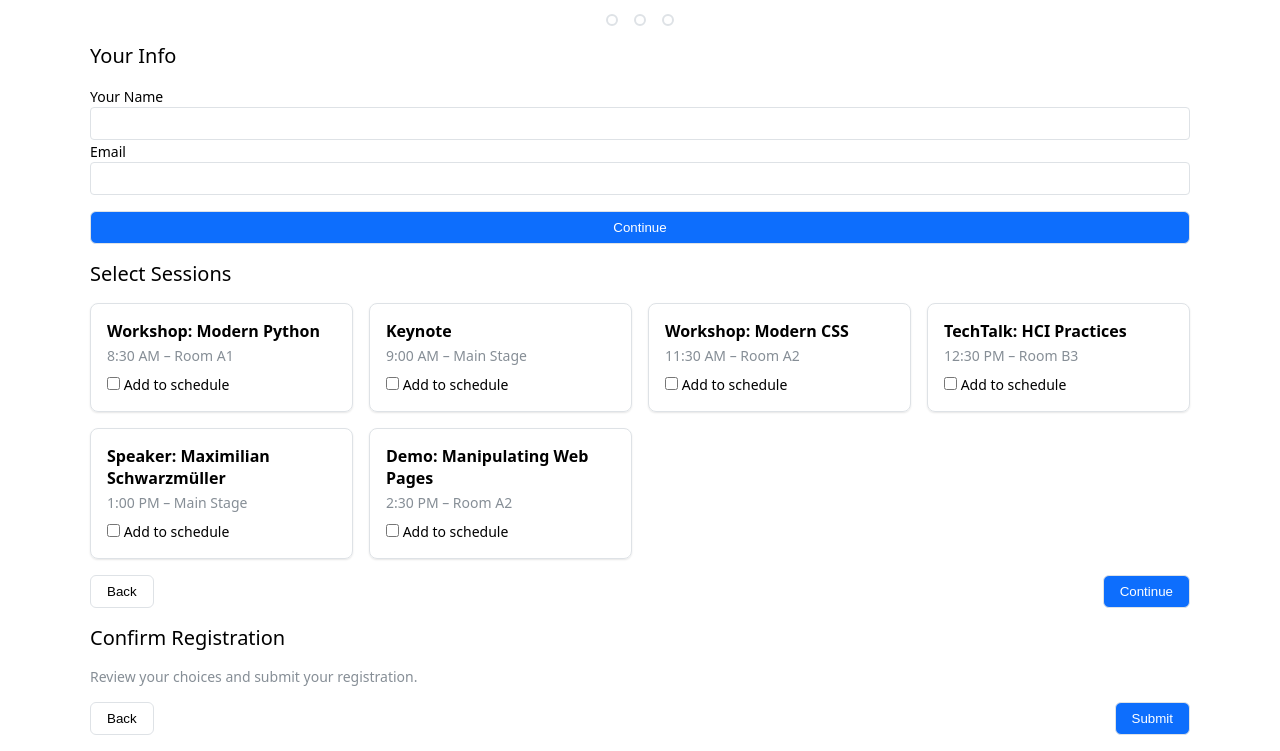
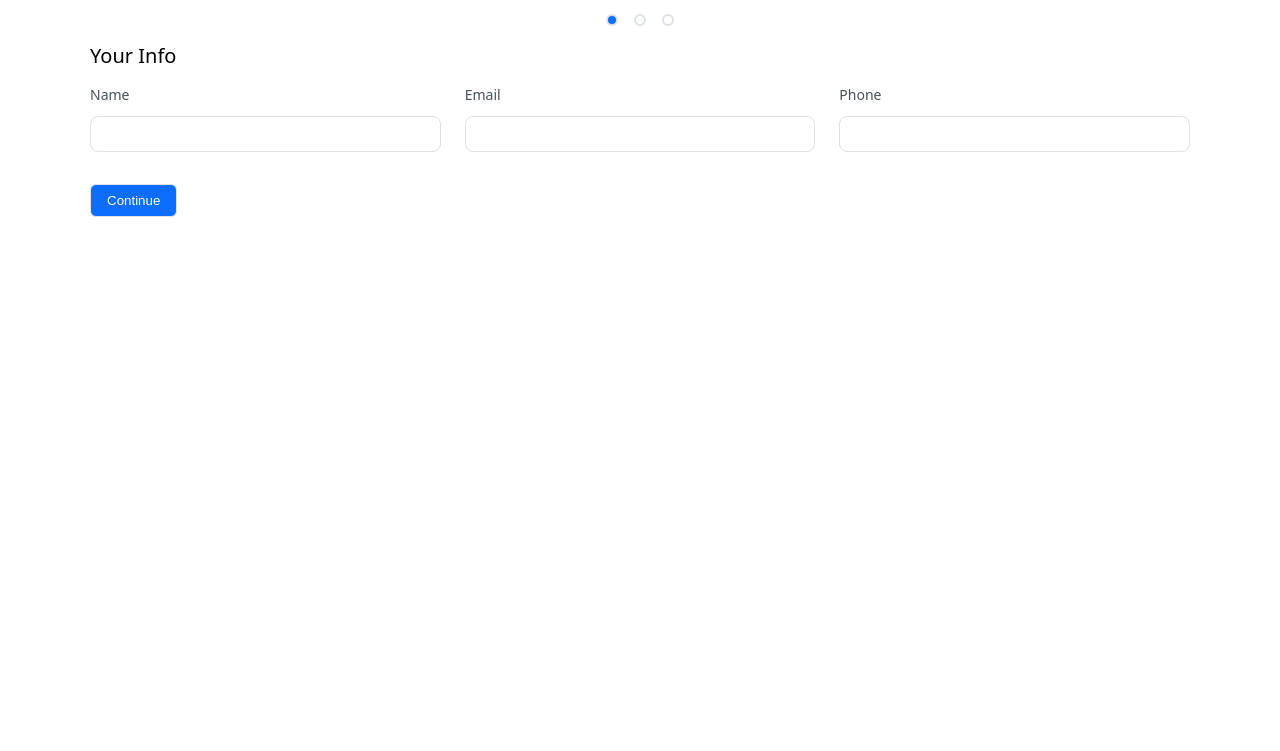
Before and after one commit to RobotSpaceKitty/event-registration, a website built with Vite: page index.html in a window 1280 px wide. Shown: the part 60-811 px from the top of the page. Built offline with nearby package versions, Linux system fonts and the light colour scheme.

Commit message:
updated markup for steps.js added steps.js functionality updated main style.scss barrel added utils, button/form styles,

```diff
--- a/index.html
+++ b/index.html
@@ -31,20 +31,42 @@
       >
         <h2 id="step1-title" class="text-lg font-medium">Your Info</h2>
 
-        <form class="d-grid gap-4 my-4">
-          <div class="form-group">
-            <label for="user-name" class="text-sm mb-1">Your Name</label>
-            <input id="user-name" type="text" class="w-full" required />
+        <form name="event-registration" class="my-4">
+          <div class="form-row-3">
+            <div class="form-group">
+              <label for="user-name" class="text-sm">Name</label>
+              <input
+                id="user-name"
+                name="user-name"
+                type="text"
+                class="mt-2 w-full"
+                required
+              />
+            </div>
+
+            <div class="form-group">
+              <label for="user-email" class="text-sm">Email</label>
+              <input
+                id="user-email"
+                name="user-email"
+                type="email"
+                class="mt-2 w-full"
+                required
+              />
+            </div>
+
+            <div class="form-group">
+              <label for="user-phone" class="text-sm">Phone</label>
+              <input
+                id="user-phone"
+                name="user-phone"
+                type="text"
+                class="mt-2 w-full"
+                required
+              />
+            </div>
           </div>
-
-          <div class="form-group">
-            <label for="user-email" class="text-sm mb-1">Email</label>
-            <input id="user-email" type="email" class="w-full" required />
-          </div>
-
-          <button type="button" class="btn btn--primary mt-4" data-next>
-            Continue
-          </button>
+          <button class="btn btn--primary mt-4" data-next>Continue</button>
         </form>
       </section>
 
@@ -55,7 +77,9 @@
           <div class="card shadow-sm">
             <h3 class="text-base mb-1">Workshop: Modern Python</h3>
             <p class="text-sm text-muted mb-2">8:30 AM – Room A1</p>
-            <label for="session-python" class="text-sm flex-left gap-2 font-sans"
+            <label
+              for="session-python"
+              class="text-sm flex-left gap-2 font-sans"
               ><input id="session-python" type="checkbox" /> Add to
               schedule</label
             >
@@ -63,7 +87,9 @@
           <div class="card shadow-sm">
             <h3 class="text-base mb-1">Keynote</h3>
             <p class="text-sm text-muted mb-2">9:00 AM – Main Stage</p>
-            <label for="session-keynote" class="text-sm flex-left gap-2 font-sans"
+            <label
+              for="session-keynote"
+              class="text-sm flex-left gap-2 font-sans"
               ><input id="session-keynote" type="checkbox" /> Add to
               schedule</label
             >
@@ -86,7 +112,9 @@
           <div class="card shadow-sm">
             <h3 class="text-base mb-1">Speaker: Maximilian Schwarzmüller</h3>
             <p class="text-sm text-muted mb-2">1:00 PM – Main Stage</p>
-            <label for="session-speaker" class="text-sm flex-left gap-2 font-sans"
+            <label
+              for="session-speaker"
+              class="text-sm flex-left gap-2 font-sans"
               ><input id="session-speaker" type="checkbox" /> Add to
               schedule</label
             >
@@ -96,7 +124,8 @@
             <h3 class="text-base mb-1">Demo: Manipulating Web Pages</h3>
             <p class="text-sm text-muted mb-2">2:30 PM – Room A2</p>
             <label for="session-manip" class="text-sm flex-left gap-2 font-sans"
-              ><input id="session-manip" type="checkbox" /> Add to schedule</label
+              ><input id="session-manip" type="checkbox" /> Add to
+              schedule</label
             >
           </div>
         </div>
@@ -109,7 +138,9 @@
 
       <!-- STEP 3 -->
       <section class="step" data-step="3" aria-labelledby="step3-title">
-        <h2 id="step3-title" class="text-lg font-medium">Confirm Registration</h2>
+        <h2 id="step3-title" class="text-lg font-medium">
+          Confirm Registration
+        </h2>
         <p class="text-sm my-4 text-muted">
           Review your choices and submit your registration.
         </p>
--- a/src/js/steps.js
+++ b/src/js/steps.js
@@ -0,0 +1,48 @@
+document.addEventListener("DOMContentLoaded", () => {
+  const steps = Array.from(document.querySelectorAll(".step"));
+  const progressDots = Array.from(document.querySelectorAll(".progress__step"));
+  let current = 0;
+
+  function showStep(index) {
+    steps.forEach((step, i) => {
+      step.classList.toggle("step--active", i === index);
+    });
+
+    progressDots.forEach((dot, i) => {
+      dot.classList.toggle("step--active", i === index);
+    });
+
+    current = index;
+  }
+
+  function nextStep() {
+    if (current < steps.length - 1) {
+      showStep(current + 1);
+    }
+  }
+
+  function previousStep() {
+    if (current > 0) {
+      showStep(current - 1);
+    }
+  }
+
+  // NEXT buttons
+  document.querySelectorAll("[data-next]").forEach((btn) => {
+    btn.addEventListener("click", (e) => {
+      e.preventDefault();
+      nextStep();
+    });
+  });
+
+  // PREVIOUS buttons
+  document.querySelectorAll("[data-prev]").forEach((btn) => {
+    btn.addEventListener("click", (e) => {
+      e.preventDefault();
+      previousStep();
+    });
+  });
+
+  // Initialize on first step
+  showStep(0);
+});
--- a/src/styles/base/_utilities.scss
+++ b/src/styles/base/_utilities.scss
@@ -11,6 +11,14 @@
 
 .w-full {
   width: 100%;
+}
+
+.w-50 {
+  width: 50%;
+}
+
+.w-33 {
+  width: 33.33333%;
 }
 
 .d-block {
--- a/src/styles/components/_buttons.scss
+++ b/src/styles/components/_buttons.scss
@@ -13,7 +13,4 @@
     background: v.$color-primary;
     color: white;
   }
-  &--ghost {
-    pointer-events: none;
-  }
 }
--- a/src/styles/components/_forms.scss
+++ b/src/styles/components/_forms.scss
@@ -1,8 +1,102 @@
 @use "@/styles/abstracts/variables" as v;
+@use "@/styles/abstracts/mixins" as m;
 
 input[type="text"],
-input[type="email"] {
+input[type="email"],
+input[type="phone"] {
   padding: v.$space-sm;
   border: 1px solid v.$color-border;
   border-radius: 4px;
 }
+
+
+/* Container for spacing */
+.form-group {
+  display: flex;
+  flex-direction: column;
+  margin-bottom: v.$space-md;
+}
+
+/* Labels */
+.form-group label {
+  font-size: v.$font-sm;
+  font-weight: 500;
+  margin-bottom: v.$space-xs;
+  color: v.$gray-700;
+}
+
+/* Base input styling */
+.form-group input,
+.form-group select,
+.form-group textarea {
+  width: 100%;
+  padding: v.$space-sm v.$space-md;
+  border: 1px solid v.$color-border;
+  border-radius: v.$radius-md;
+  background: white;
+  font-size: v.$font-base;
+  color: v.$gray-900;
+  transition: all 0.2s ease;
+}
+
+/* Focus style */
+.form-group input:focus,
+.form-group select:focus,
+.form-group textarea:focus {
+  outline: none;
+  border-color: v.$color-primary;
+  box-shadow: 0 0 0 2px rgba(13, 110, 253, 0.25);
+}
+
+/* Hover */
+.form-group input:hover,
+.form-group select:hover,
+.form-group textarea:hover {
+  border-color: v.$gray-400;
+}
+
+/* Disabled */
+.form-group input:disabled,
+.form-group select:disabled,
+.form-group textarea:disabled {
+  background: v.$gray-100;
+  border-color: v.$gray-300;
+  cursor: not-allowed;
+  opacity: 0.7;
+}
+
+/* Error state */
+.form-group--error label {
+  color: v.$color-danger;
+}
+
+.form-group--error input {
+  border-color: v.$color-danger;
+  box-shadow: 0 0 0 2px rgba(220, 53, 69, 0.25);
+}
+
+.form-error-message {
+  font-size: v.$font-sm;
+  color: v.$color-danger;
+  margin-top: v.$space-xs;
+}
+
+/* Inline layout support */
+.form-inline {
+  display: flex;
+  gap: v.$space-md;
+}
+
+.form-inline .form-group {
+  margin-bottom: 0;
+  flex: 1;
+}
+
+/* Responsive example */
+@media (min-width: 768px) {
+  .form-row-3 {
+    display: grid;
+    grid-template-columns: repeat(3, 1fr);
+    gap: v.$space-lg;
+  }
+}
--- a/src/styles/components/_progress.scss
+++ b/src/styles/components/_progress.scss
@@ -9,4 +9,8 @@
   height: 12px;
   border: 2px solid v.$color-border;
   border-radius: 50%;
+
+  &.step--active {
+    background: v.$color-primary;
+  }
 }
--- /dev/null
+++ b/src/styles/layout/_gap.scss
@@ -0,0 +1,26 @@
+@use "@/styles/abstracts/variables" as v;
+
+// spacing scale
+$space-scale: (
+  0: 0,
+  1: 4px,
+  2: 8px,
+  3: 12px,
+  4: 16px,
+  5: 24px,
+  6: 32px,
+);
+
+@each $key, $val in v.$space-scale {
+  .gap-#{$key} {
+    gap: $val;
+  }
+
+  .row-gap-#{$key} {
+    row-gap: $val;
+  }
+
+  .col-gap-#{$key} {
+    column-gap: $val;
+  }
+}
--- a/src/styles/layout/_index.scss
+++ b/src/styles/layout/_index.scss
@@ -1,2 +1,3 @@
 @forward "container";
 @forward "grid-layout";
+@forward "gap";
--- a/src/styles/style.scss
+++ b/src/styles/style.scss
@@ -8,8 +8,7 @@
 @use "./base/" as *;
 
 //Layout
-@use "./layout/container";
-@use "./layout/grid-layout";
+@use "./layout/" as *;
 
 //Components
 @use "./components" as components;
--- a/src/styles/utilities/_visibility.scss
+++ b/src/styles/utilities/_visibility.scss
@@ -5,3 +5,11 @@
 .visible {
   display: block !important;
 }
+
+.step {
+  display: none !important;
+}
+
+.step--active {
+  display: block !important;
+}
```
